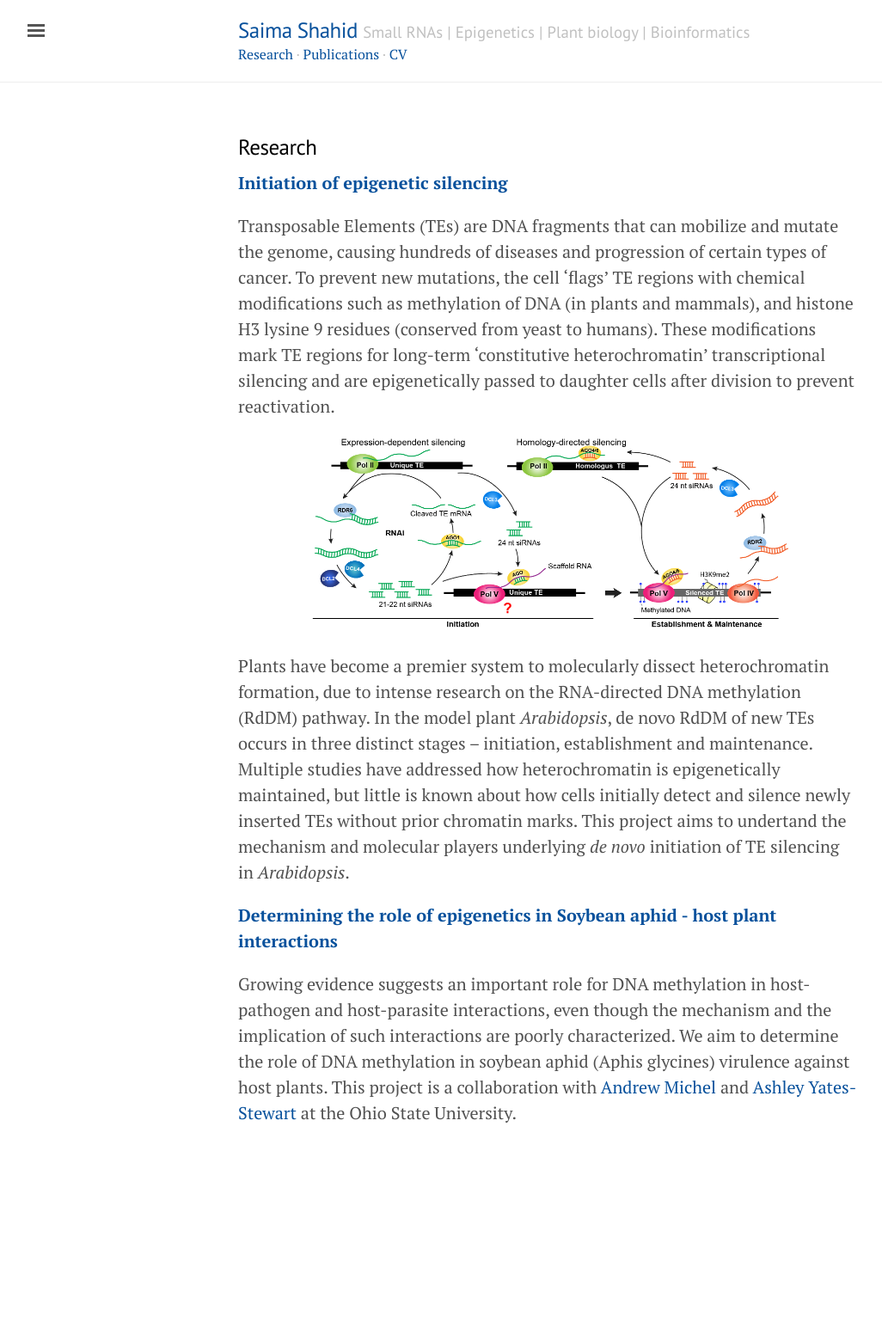
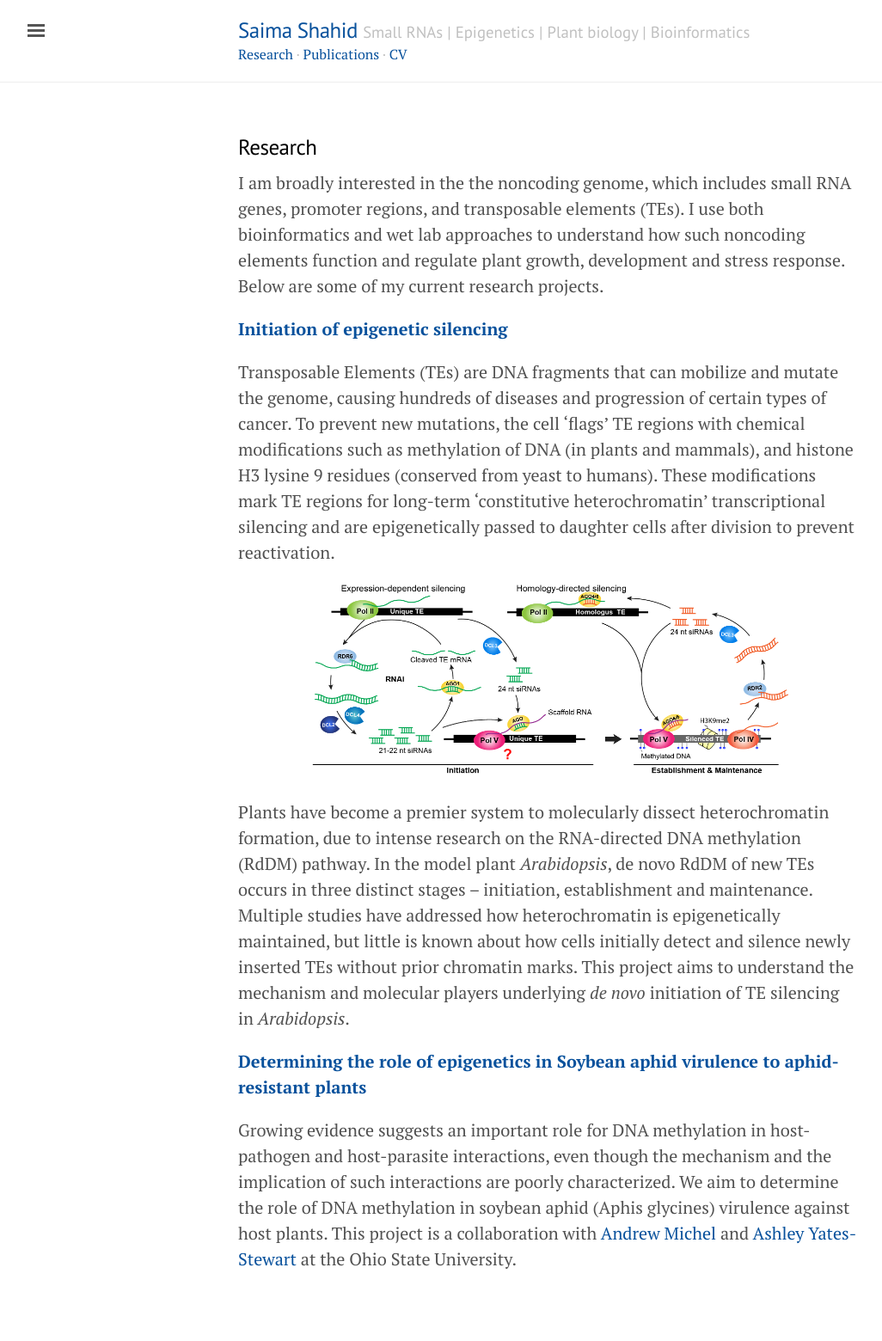
Before and after one commit to shahsam/saimashahid.github.io, a Jekyll site: the page built from research.md, in a window 1280 px wide. Shown: the whole page at 86% size, without its empty margins (3-1029 px from the left). Built offline with Jekyll 4.4.1, drawn with Linux system fonts in a browser that asks for light colours; nearby versions of some CDN libraries; before the commit the page ends 1390 px from its top, so only the background shows below that.

Commit message:
Update research.md

```diff
--- a/research.md
+++ b/research.md
@@ -2,6 +2,7 @@
 title: Research
 layout: page
 ---
+I am broadly interested in the the noncoding genome, which includes small RNA genes, promoter regions, and transposable elements (TEs). I use both bioinformatics and wet lab approaches to understand how such noncoding elements function and regulate plant growth, development and stress response. Below are some of my current research projects.
 
 **Initiation of epigenetic silencing**
 
@@ -13,8 +14,9 @@ Transposable Elements (TEs) are DNA fragments that can mobilize and mutate the g
         </div>
     </div>
 </div>
-Plants have become a premier system to molecularly dissect heterochromatin formation, due to intense research on the RNA-directed DNA methylation (RdDM) pathway. In the model plant _Arabidopsis_, de novo RdDM of new TEs occurs in three distinct stages – initiation, establishment and maintenance. Multiple studies have addressed how heterochromatin is epigenetically maintained, but little is known about how cells initially detect and silence newly inserted TEs without prior chromatin marks. This project aims to undertand the mechanism and molecular players underlying _de novo_ initiation of TE silencing in _Arabidopsis_.
 
-**Determining the role of epigenetics in Soybean aphid - host plant interactions**
+Plants have become a premier system to molecularly dissect heterochromatin formation, due to intense research on the RNA-directed DNA methylation (RdDM) pathway. In the model plant _Arabidopsis_, de novo RdDM of new TEs occurs in three distinct stages – initiation, establishment and maintenance. Multiple studies have addressed how heterochromatin is epigenetically maintained, but little is known about how cells initially detect and silence newly inserted TEs without prior chromatin marks. This project aims to understand the mechanism and molecular players underlying _de novo_ initiation of TE silencing in _Arabidopsis_.
+
+**Determining the role of epigenetics in Soybean aphid virulence to aphid-resistant plants**
 
 Growing evidence suggests an important role for DNA methylation in host-pathogen and host-parasite interactions, even though the mechanism and the implication of such interactions are poorly characterized. We aim to determine the role of DNA methylation in soybean aphid (Aphis glycines) virulence against host plants. This project is a collaboration with [Andrew Michel](https://entomology.osu.edu/our-people/andrew-michel) and [Ashley Yates-Stewart](https://entomology.osu.edu/our-people/ashley-yates-stewart) at the Ohio State University.
```
